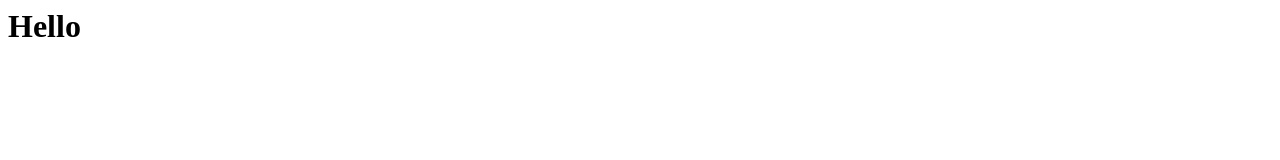
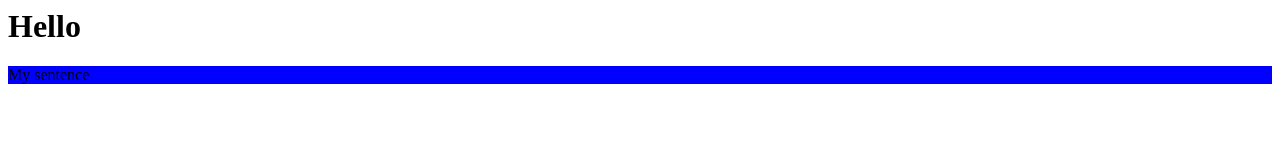
Before and after one commit to maxsanii2020/testPages, a plain HTML site: page index.html in a window 1280 px wide. Drawn offline with Linux system fonts and the light colour scheme.

Commit message:
Update index.html

```diff
--- a/index.html
+++ b/index.html
@@ -1 +1,3 @@
 <h1>Hello</h1>
+
+<div style="background-color:blue;">My sentence</div>
```
